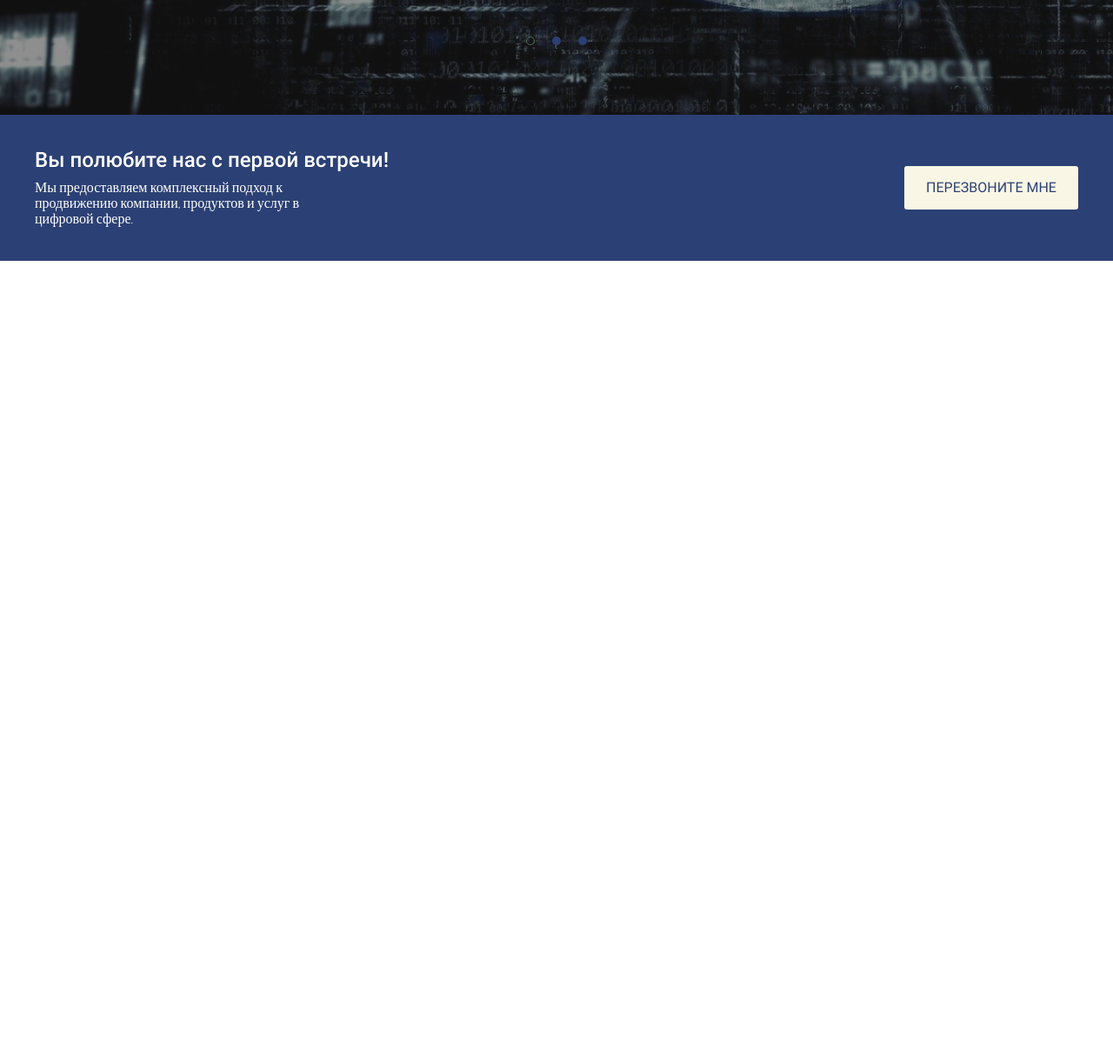
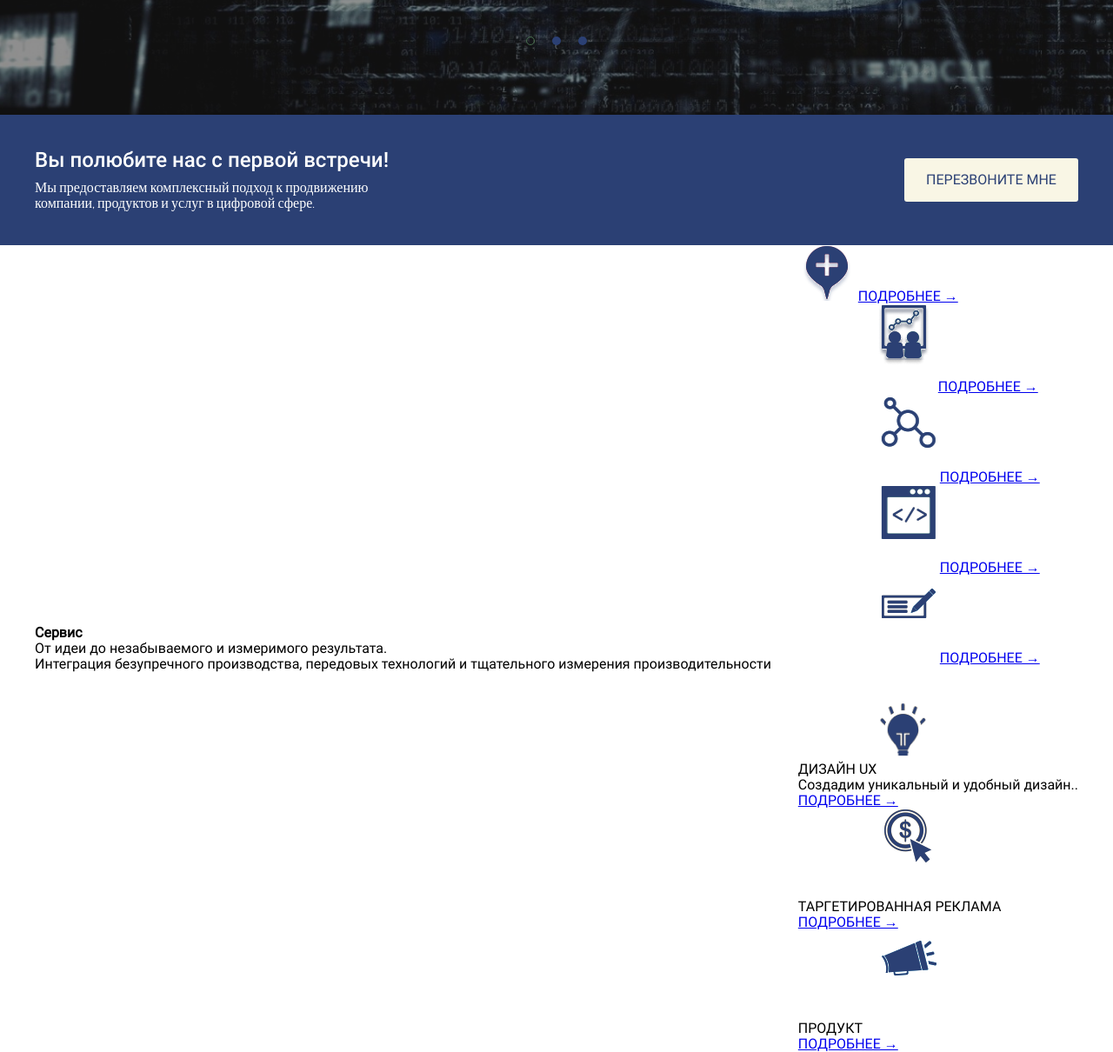
Before and after one commit to frontendprof/mob-first-di_gi, a website: page index.html in a window 1280 px wide. Shown: the part 586-1796 px from the top of the page at 87% size. Before the commit the page ends 886 px from the top, so only its background shows below. Drawn offline with nearby package versions, Linux system fonts and the light colour scheme; files whose address does not match are found by name.

Commit message:
services layout

```diff
--- a/index.html
+++ b/index.html
@@ -10,6 +10,7 @@
     <link rel="stylesheet" href="./css/style.css" />
   </head>
   <body>
+    <!-- Header section -->
     <header class="header">
       <div class="container">
         <div class="header__inner">
@@ -24,6 +25,7 @@
         </div>
       </div>
     </header>
+    <!-- Banner section -->
     <section class="banner">
       <div class="top-slider">
         <div class="top-slider__item">
@@ -68,6 +70,91 @@
       </div>
     </section>
 
+    <!-- Services section -->
+    <section class="services">
+      <div class="container">
+        <div class="contact__inner">
+          <div class="services__head">
+            <h4 class="services__title title">Сервис</h4>
+            <p class="services__description">От идеи до незабываемого и измеримого результата.</p>
+            <p class="services__text">
+              Интеграция безупречного производства, передовых технологий и тщательного измерения
+              производительности
+            </p>
+          </div>
+
+          <div class="services__items">
+            <!-- single item icon -->
+            <div class="services__item">
+              <div class="servicess__item-inner">
+                <img class="servicess__item-img" src="./images/1-icon.png" alt="first_icon" />
+                <a class="servicess__item-linnk" href="#">ПОДРОБНЕЕ →</a>
+              </div>
+            </div>
+            <!-- single item icon -->
+            <div class="services__item">
+              <div class="servicess__item-inner">
+                <img class="servicess__item-img" src="./images/2-icon.png" alt="first_icon" />
+                <a class="servicess__item-linnk" href="#">ПОДРОБНЕЕ →</a>
+              </div>
+            </div>
+
+            <!-- single item icon -->
+            <div class="services__item">
+              <div class="servicess__item-inner">
+                <img class="servicess__item-img" src="./images/3-icon.png" alt="first_icon" />
+                <a class="servicess__item-linnk" href="#">ПОДРОБНЕЕ →</a>
+              </div>
+            </div>
+
+            <!-- single item icon -->
+            <div class="services__item">
+              <div class="servicess__item-inner">
+                <img class="servicess__item-img" src="./images/4-icon.png" alt="first_icon" />
+                <a class="servicess__item-linnk" href="#">ПОДРОБНЕЕ →</a>
+              </div>
+            </div>
+
+            <!-- single item icon -->
+            <div class="services__item">
+              <div class="servicess__item-inner">
+                <img class="servicess__item-img" src="./images/5-icon.png" alt="first_icon" />
+                <a class="servicess__item-linnk" href="#">ПОДРОБНЕЕ →</a>
+              </div>
+            </div>
+
+            <!-- single item icon -->
+            <div class="services__item">
+              <div class="servicess__item-inner">
+                <img class="servicess__item-img" src="./images/6-icon.png" alt="first_icon" />
+                <div class="servicess__item-title">ДИЗАЙН UX</div>
+                <div class="servicess__item-text">Создадим уникальный и удобный дизайн..</div>
+                <a class="servicess__item-linnk" href="#">ПОДРОБНЕЕ →</a>
+              </div>
+            </div>
+
+            <!-- single item icon -->
+            <div class="services__item">
+              <div class="servicess__item-inner">
+                <img class="servicess__item-img" src="./images/7-icon.png" alt="first_icon" />
+                <div class="servicess__item-title">ТАРГЕТИРОВАННАЯ РЕКЛАМА</div>
+                <a class="servicess__item-linnk" href="#">ПОДРОБНЕЕ →</a>
+              </div>
+            </div>
+
+            <!-- single item icon -->
+            <div class="services__item">
+              <div class="servicess__item-inner">
+                <img class="servicess__item-img" src="./images/8-icon.png" alt="first_icon" />
+                <div class="servicess__item-title">ПРОДУКТ</div>
+                <a class="servicess__item-linnk" href="#">ПОДРОБНЕЕ →</a>
+              </div>
+            </div>
+          </div>
+        </div>
+      </div>
+    </section>
+
     <script src="https://ajax.googleapis.com/ajax/libs/jquery/3.4.1/jquery.min.js"></script>
     <script src="./libs/slick/slick.min.js"></script>
     <script src="./js/main.js"></script>
--- a/scss/style.scss
+++ b/scss/style.scss
@@ -366,7 +366,7 @@ body {
     }
     &__text {
       margin-bottom: 0;
-      padding-right: 6rem;
+      // max-width: 36ch;
     }
   }
 }
```
Also changed, not shown: css/style.css, images/1-icon.png (added), images/1-strategy.svg (added), images/2-analyze.svg (added), images/2-icon.png (added), images/3-icon.png (added), images/4-icon.png (added), images/5-icon.png (added), images/6-icon.png (added), images/7-icon.png (added), images/8-icon.png (added), 1 other file.
